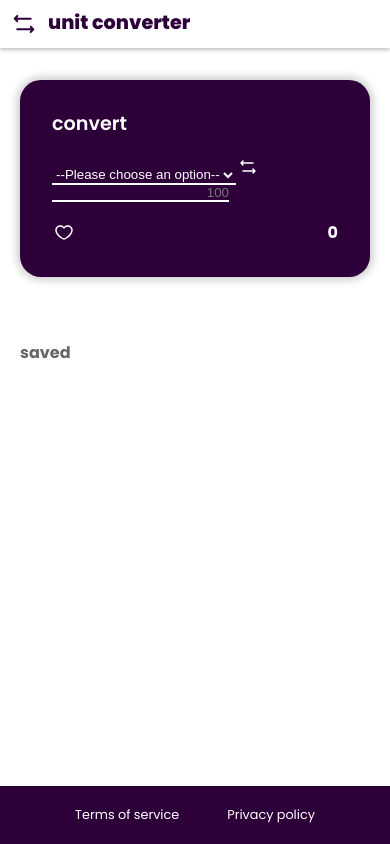
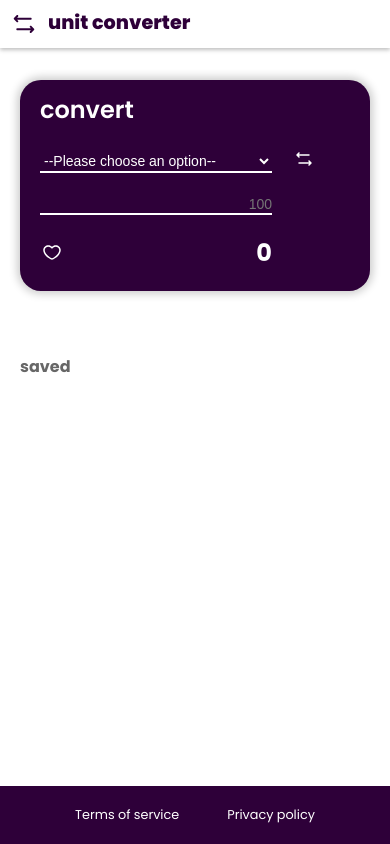
Before and after one commit to javlocan/prueba-tecnica_unit-converter, a React (Vite) app: page / in a window 390 px wide. Built offline with nearby package versions, Linux system fonts and the light colour scheme.

Commit message:
Yeah! Just localStorage

```diff
--- a/src/common/redux/panelSlice.js
+++ b/src/common/redux/panelSlice.js
@@ -2,7 +2,7 @@ import { createSlice } from "@reduxjs/toolkit";
 
 export const panelSlice = createSlice({
   name: "panel",
-  initialState: { result: 0, value: 0, firstUnit: " " },
+  initialState: { result: 0, value: 0, firstUnit: "" },
   reducers: {
     setValues(state, action) {
       state.value = parseFloat(action.payload.value);
@@ -30,7 +30,7 @@ export const { setValues, setUnits, swapThings } = panelSlice.actions;
 export default panelSlice.reducer;
 
 const CONSTANTS = {
-  " ": 0,
+  "": 0,
   km: 1.8,
   miles: 0.62,
   m: 3.28084,
--- a/src/components/Panel/Panel.jsx
+++ b/src/components/Panel/Panel.jsx
@@ -1,4 +1,6 @@
 import { useSelector } from "react-redux";
+
+import { toFixed2 } from "../../utils";
 
 import styles from "./Panel.module.scss";
 
@@ -14,7 +16,6 @@ export const Panel = () => {
   const panel = useSelector((state) => state.panel);
   const dispatch = store.dispatch;
 
-  console.log(panel);
   const handleSubmit = (e) => {
     e.preventDefault();
 
@@ -26,9 +27,13 @@ export const Panel = () => {
 
   return (
     <div className={styles.panel}>
-      <h2>convert</h2>
-      <div className={styles.converter}>
-        <form id="form" onSubmit={(e) => handleSubmit(e)}>
+      <h2 className={styles.convert}>convert</h2>
+
+      <form
+        id="form"
+        onSubmit={(e) => handleSubmit(e)}
+        className={styles.select}
+      >
         <select
           name="unit-select"
           required
@@ -42,7 +47,9 @@ export const Panel = () => {
           <option value="cm">cm → in</option>
           <option value="in">in → cm</option>
         </select>
+      </form>
       <button
+        className={styles.swap}
         onClick={(e) => {
           e.preventDefault();
           dispatch(swapThings());
@@ -50,8 +57,9 @@ export const Panel = () => {
       >
         <SwapIcon />
       </button>
-        </form>
+
       <input
+        className={styles.value}
         id="unit-value"
         name="unit-value"
         form="form"
@@ -59,14 +67,14 @@ export const Panel = () => {
         onChange={(e) => dispatch(setValues({ value: e.target.value }))}
         placeholder="100"
       ></input>
-        {panel.firstUnit}
-      </div>
-      <div className={styles.result}>
-        <button type="submit" form="form">
+      <span className={styles.firstUnit}>{panel.firstUnit}</span>
+      <div className={styles.favResult}>
+        <button type="submit" form="form" id={styles.fav}>
           <FavIcon />
         </button>
-        <span>{panel.result}</span>
+        <span className={styles.result}>{toFixed2(panel.result)}</span>
       </div>
+      <span className={styles.secondUnit}>{SECOND_UNIT[panel.firstUnit]}</span>
     </div>
   );
 };
@@ -106,3 +114,13 @@ const FavIcon = () => (
     />
   </svg>
 );
+
+const SECOND_UNIT = {
+  "": "",
+  km: "miles",
+  miles: "km",
+  m: "ft",
+  ft: "m",
+  cm: "in",
+  in: "cm",
+};
--- a/src/components/Panel/Panel.module.scss
+++ b/src/components/Panel/Panel.module.scss
@@ -11,26 +11,68 @@
   border-radius: 21px;
 
   display: grid;
-  gap: $pd-small;
-  grid-template-rows: 1fr 1fr 1fr;
+  grid-template-columns: 4fr 1fr 4fr 1fr;
+  grid-template-areas: "convert convert convert convert" "select swapo value firstUnit" "favResult favResult favResult secondUnit";
+  column-gap: $pd-small;
+  row-gap: $pd-mid;
+
   justify-items: start;
   align-items: center;
 
   box-shadow: 0px 0px 8px 3px #00000033;
 }
 
-.converter {
+.convert {
+  grid-area: convert;
+}
+.select {
+  width: 100%;
+
+  grid-area: select;
+}
+.swap {
+  grid-area: swapo;
+}
+.value {
+  font-size: 14px;
+  grid-area: value;
+}
+.firstUnit {
+  font-size: 14px;
+  font-weight: 400;
+  line-height: 21px;
+
+  grid-area: firstUnit;
+}
+.favResult {
+  grid-area: favResult;
+
+  font-size: 24px;
+  font-weight: 700;
+  line-height: 36px;
+
   width: 100%;
   display: flex;
-  flex-wrap: wrap;
   justify-content: space-between;
-  font-size: 0.8rem;
+}
+
+.secondUnit {
+  align-self: end;
+  margin-bottom: 4px;
+  font-size: 16px;
+  font-weight: 700;
+  line-height: 24px;
+
+  grid-area: secondUnit;
+}
 
 select,
 input {
+  font-size: 14px;
+  width: 100%;
   color: $clr-neutral;
   background: $clr-primary;
-
+  padding-block: 0.1rem;
   border: 0;
   border-bottom: 2px solid $clr-neutral;
 }
@@ -41,12 +83,14 @@
 *:focus {
   outline: none;
 }
+
+@media (max-width: 600px) {
+  .panel {
+    padding: $pd-mid;
+    padding-top: 0.75rem;
+
+    grid-template-columns: 4fr 1fr;
+    grid-template-areas: "convert convert" "select swapo" "value firstUnit" "favResult secondUnit";
+    gap: $pd-mid;
   }
-
-.result {
-  width: 100%;
-  display: flex;
-  justify-content: space-between;
-  color: $clr-neutral;
-  font-weight: 700;
 }
--- a/src/index.scss
+++ b/src/index.scss
@@ -4,8 +4,11 @@
 
 :root {
   font-family: Poppins, sans-serif;
+}
 
-  font-size: 16px;
+html,
+body {
+  overflow: hidden;
 }
 
 * {
@@ -27,7 +30,7 @@ h1 {
   font-weight: 800;
 }
 h2 {
-  font-size: 1.2rem;
+  font-size: 24px;
   font-weight: 600;
 }
 
@@ -42,6 +45,7 @@ h3 {
 }
 
 button {
+  cursor: pointer;
   border: none;
   background: none;
 }
```
Lines whose indentation alone changed are shown as unchanged.
